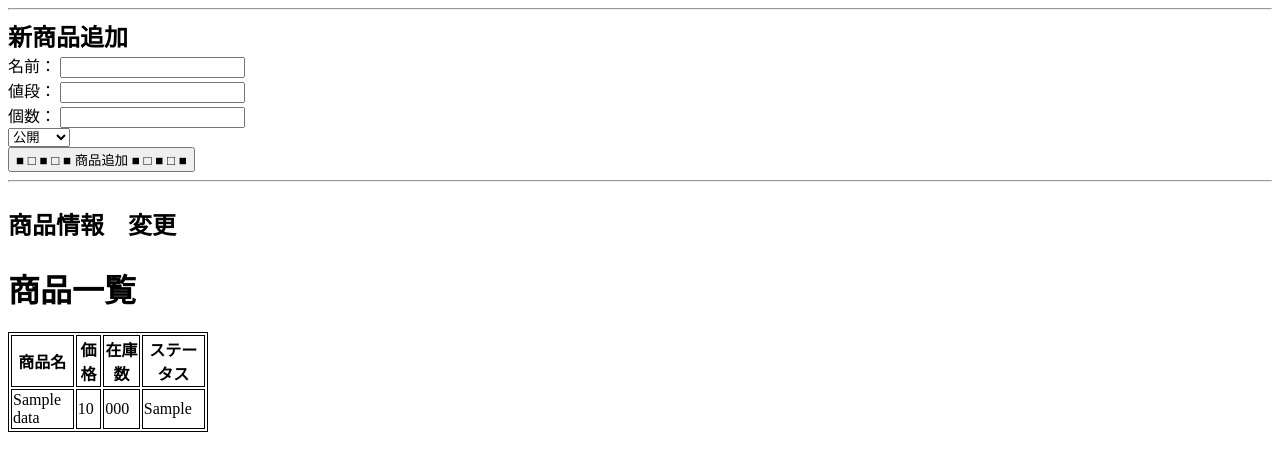
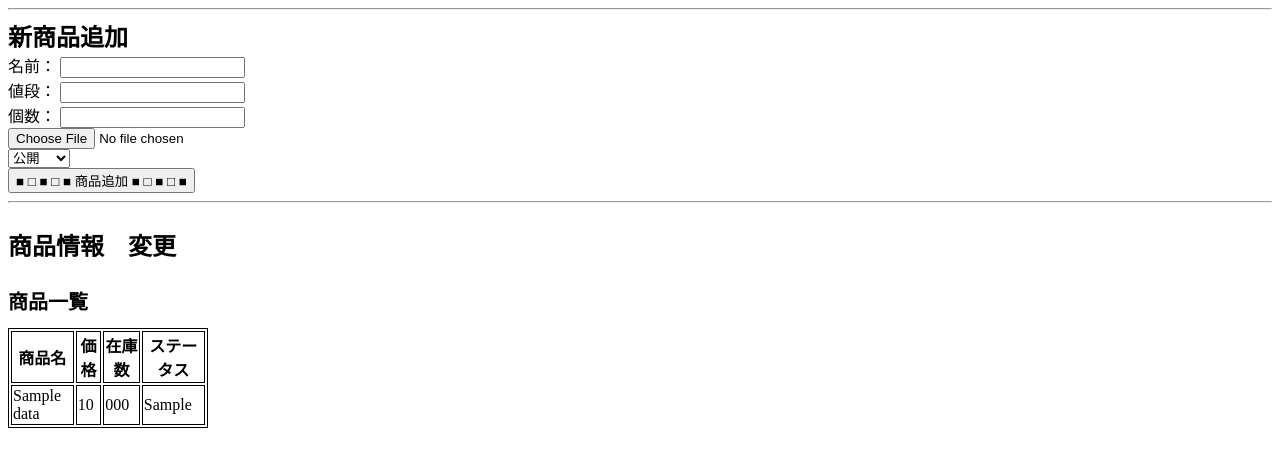
Before and after one commit to mio-murofushi/codecamp_practice18, a Flask app: page /manegiment in a window 1280 px wide. Shown: the top 471 px of the page. Run offline with Flask 2, Linux system fonts and the light colour scheme; tables that the repository leaves empty or names only in its code hold one stand-in row (values such as "Sample post").

Commit message:
Add：ファイル選択を追加(htmL)

```diff
--- a/templates/Manegiment_Vendingmachine.html
+++ b/templates/Manegiment_Vendingmachine.html
@@ -29,6 +29,7 @@
             <input name="order_number">
 
             <!-- ファイル選択 -->
+            <br><input type="file" name="ファイルを選択">
 
             <!-- セレクトボックスの指定 -->
             <br><select name = "PublicPrivate">
@@ -43,7 +44,9 @@
         <font size="5">
         <b><p>商品情報　変更</p></b>
         </font>
+        <font size="1">
         <h1>商品一覧</h1>
+        </font>
         <table>
         <tr>
             <th>商品名</th>
```
